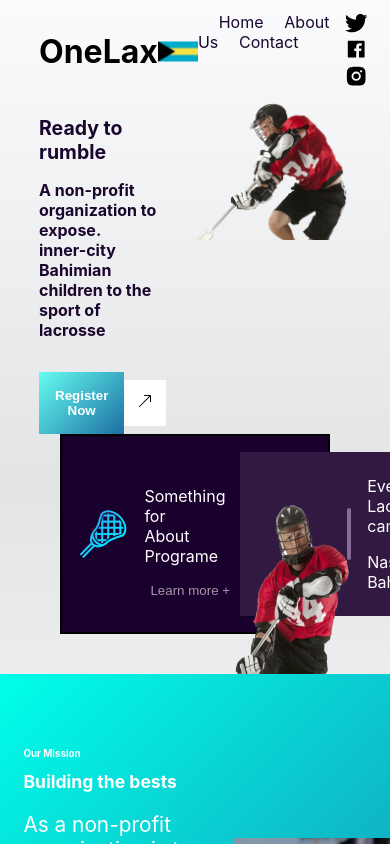
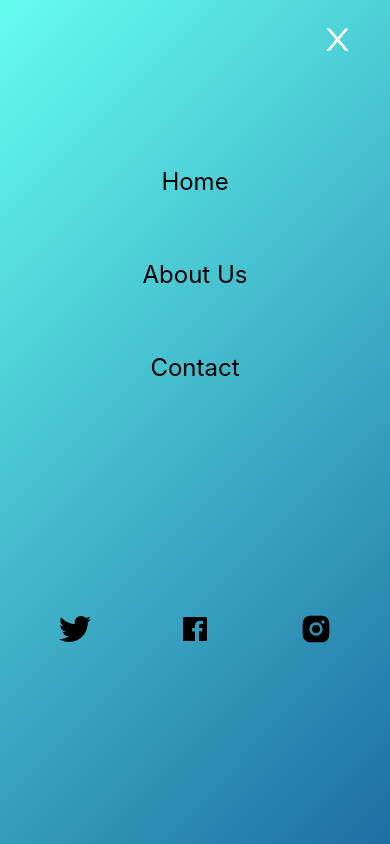
Before and after one commit to ivoinestrachan/lacrosse-site, a React (Create React App) app: page / in a window 390 px wide. Both pictures are taken after a click on the icon 356 px from the left and 23 px from the top of the page. Shown: the top 844 px of the page. Built offline with nearby package versions, Linux system fonts and the light colour scheme.

Commit message:
Finished the navbar

```diff
--- a/src/components/Navbar/index.js
+++ b/src/components/Navbar/index.js
@@ -1,11 +1,15 @@
-import React from "react";
+import React, { useState } from "react";
 import styles from "./navbar.module.css";
+import { AiOutlineClose } from "react-icons/ai";
 import { FaTwitter } from "react-icons/fa";
 import { IoLogoFacebook } from "react-icons/io";
 import { RiInstagramFill } from "react-icons/ri";
+import Sidebar from "../sidebar";
 
 const Navbar = () => {
+  const [visible, setVisible] = useState(true);
   return (
+    <>
       <div className={styles.container}>
         <div className={styles.logoContainer}>
           <h3 className={styles.logo}>OneLax</h3>
@@ -38,6 +42,24 @@
             </defs>
           </svg>
         </div>
+        {/* hamMenu */}
+        <svg
+          className={styles.hamIcon}
+          style={{ display: `${visible ? "" : "none"}` }}
+          viewBox="0 0 30 30"
+          fill="none"
+          xmlns="http://www.w3.org/2000/svg"
+          onClick={() => setVisible(false)}
+        >
+          <rect y="8" width="30" height="2" rx="1" fill="#1A062D" />
+          <rect x="8" y="20" width="22" height="2" rx="1" fill="#1A062D" />
+        </svg>
+        <AiOutlineClose
+          style={{ display: `${visible ? "none" : ""}` }}
+          className={styles.crossIcon}
+          onClick={() => setVisible(true)}
+        />
+        <Sidebar visible={visible} />
         <div className={styles.linkContainer}>
           <div className={styles.linkHolder}>
             <a href="1" className={styles.link}>
@@ -57,6 +79,7 @@
           </div>
         </div>
       </div>
+    </>
   );
 };
 
--- a/src/components/Navbar/navbar.module.css
+++ b/src/components/Navbar/navbar.module.css
@@ -5,6 +5,7 @@
   width: 80%;
   margin-left: auto;
   margin-right: auto;
+  height: 5rem;
 }
 
 .logoContainer {
@@ -43,3 +44,36 @@
 .flag {
   width: 2.5rem;
 }
+
+.hamIcon {
+  display: none;
+  width: 2.8rem;
+  cursor: pointer;
+  position: absolute;
+  z-index: 99;
+  right: 9vw;
+}
+
+.crossIcon {
+  display: none;
+  cursor: pointer;
+  position: absolute;
+  z-index: 999;
+  right: 9vw;
+  font-size: 2.2rem;
+  color: white;
+}
+
+@media (max-width: 1024px) {
+  .linkContainer {
+    display: none;
+  }
+
+  .hamIcon {
+    display: flex;
+  }
+
+  .crossIcon {
+    display: flex;
+  }
+}
--- /dev/null
+++ b/src/components/sidebar/index.js
@@ -0,0 +1,34 @@
+import React from "react";
+import { FaTwitter } from "react-icons/fa";
+import { IoLogoFacebook } from "react-icons/io";
+import { RiInstagramFill } from "react-icons/ri";
+import styles from "./sidebar.module.css";
+
+const Sidebar = ({ visible }) => {
+  const displayValue = visible ? 100 : 0;
+  return (
+    <div
+      className={styles.Container}
+      style={{ transform: `translateX(${displayValue}vw)` }}
+    >
+      <div className={styles.sidebarLinkHolder}>
+        <a href="1" className={styles.link}>
+          Home
+        </a>
+        <a href="1" className={styles.link}>
+          About Us
+        </a>
+        <a href="1" className={styles.link}>
+          Contact
+        </a>
+      </div>
+      <div className={styles.sidebarIconHolder}>
+        <FaTwitter className={styles.sidebarIconLink} />
+        <IoLogoFacebook className={styles.sidebarIconLink} />
+        <RiInstagramFill className={styles.sidebarIconLink} />
+      </div>
+    </div>
+  );
+};
+
+export default Sidebar;
--- /dev/null
+++ b/src/components/sidebar/sidebar.module.css
@@ -0,0 +1,45 @@
+.Container {
+  display: none;
+}
+
+@media (max-width: 1024px) {
+  .Container {
+    display: flex;
+    flex-direction: column;
+    position: absolute;
+    top: 0;
+    bottom: 0;
+    left: 0;
+    right: 0;
+    transition: all ease-in-out 0.3s;
+    background: white;
+    background: linear-gradient(135deg, #65fdf0 0%, #1d6fa3 100%);
+  }
+
+  .sidebarLinkHolder {
+    display: flex;
+    flex-direction: column;
+    align-items: center;
+    margin-top: 16vh;
+    /* justify-content: space-between; */
+  }
+
+  .link {
+    text-decoration: none;
+    color: black;
+    font-size: 1.5rem;
+    margin-top: 2rem;
+    margin-bottom: 2rem;
+  }
+
+  .sidebarIconHolder {
+    display: flex;
+    width: 70%;
+    justify-content: space-between;
+    margin: auto;
+  }
+
+  .sidebarIconLink {
+    font-size: 2rem;
+  }
+}
```
Lines whose indentation alone changed are shown as unchanged.
